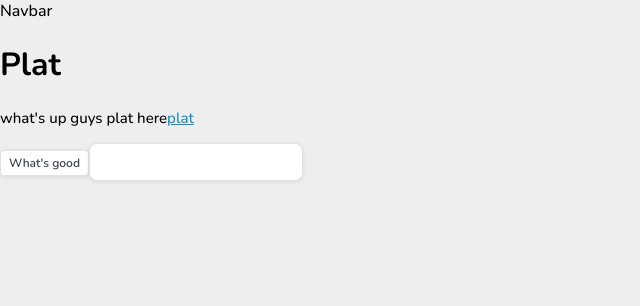
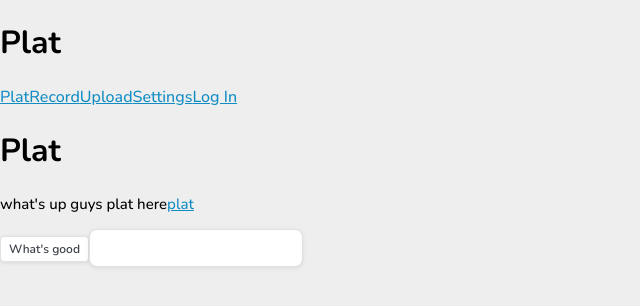
Before and after one commit to jeffrey-zang/plat, a React (Vite) app in the folder frontend/: page / in a window 1280 px wide. Shown: the top 306 px of the page, without its empty margins (0-640 px from the left). Built offline with nearby package versions, Linux system fonts and the light colour scheme.

Commit message:
feat(fe): set up routes

```diff
--- a/frontend/package.json
+++ b/frontend/package.json
@@ -11,7 +11,8 @@
   },
   "dependencies": {
     "react": "^18.2.0",
-    "react-dom": "^18.2.0"
+    "react-dom": "^18.2.0",
+    "react-router-dom": "^6.21.3"
   },
   "devDependencies": {
     "@types/react": "^18.2.43",
--- a/frontend/src/App.tsx
+++ b/frontend/src/App.tsx
@@ -1,9 +1,14 @@
 import Navbar from "./components/Navbar/Navbar"
+import { Routes, Route } from 'react-router-dom'
 
 const App = () => {
   return (
+    <div className='flex'>
+      <Navbar />
+
+      <Routes>
+        <Route index element={
           <div>
-      <Navbar />
             <h1>Plat</h1>
             <p>
               what's up guys plat here
@@ -12,6 +17,11 @@ const App = () => {
             <button className=''>What's good</button>
             <input></input>
           </div>
+        } />
+
+
+      </Routes>
+    </div>
   )
 }
 
--- a/frontend/src/components/Navbar/Navbar.tsx
+++ b/frontend/src/components/Navbar/Navbar.tsx
@@ -1,6 +1,48 @@
+interface Link {
+  name: string;
+  href: string;
+}
+
 const Navbar = () => {
+
+  let links = [
+    {
+      name: "Plat",
+      href: "/Plat"
+    },
+    {
+      name: "Record",
+      href: "/record"
+    },
+    {
+      name: "Upload",
+      href: "/upload"
+    },
+    {
+      name: "Settings",
+      href: "/settings"
+    },
+    {
+      name: "Log In",
+      href: "/login"
+    }
+  ] as Link[]
+
   return (
-    <div>Navbar</div>
+    <div className='flex flex-col p-8'>
+      <h1>Plat</h1>
+      {
+        links.map(
+          (link, index) => {
+            return (
+              <a key={'navlink-'+index} href={link.href}>
+                {link.name}
+              </a>
+            )
+          }
+        )
+      }
+    </div>
   )
 }
 
--- a/frontend/src/main.tsx
+++ b/frontend/src/main.tsx
@@ -2,9 +2,13 @@ import React from 'react'
 import ReactDOM from 'react-dom/client'
 import App from './App.tsx'
 import './styles.scss'
+import { BrowserRouter } from 'react-router-dom';
 
 ReactDOM.createRoot(document.getElementById('root')!).render(
-  <React.StrictMode>
-    <App />
-  </React.StrictMode>,
+  <BrowserRouter>
+    <React.StrictMode>
+      <App />
+    </React.StrictMode>
+  </BrowserRouter>
+
 )
```
Also changed, not shown: 1 other file (tests, documents, lock files or other folders). Lines whose indentation alone changed are shown as unchanged.
